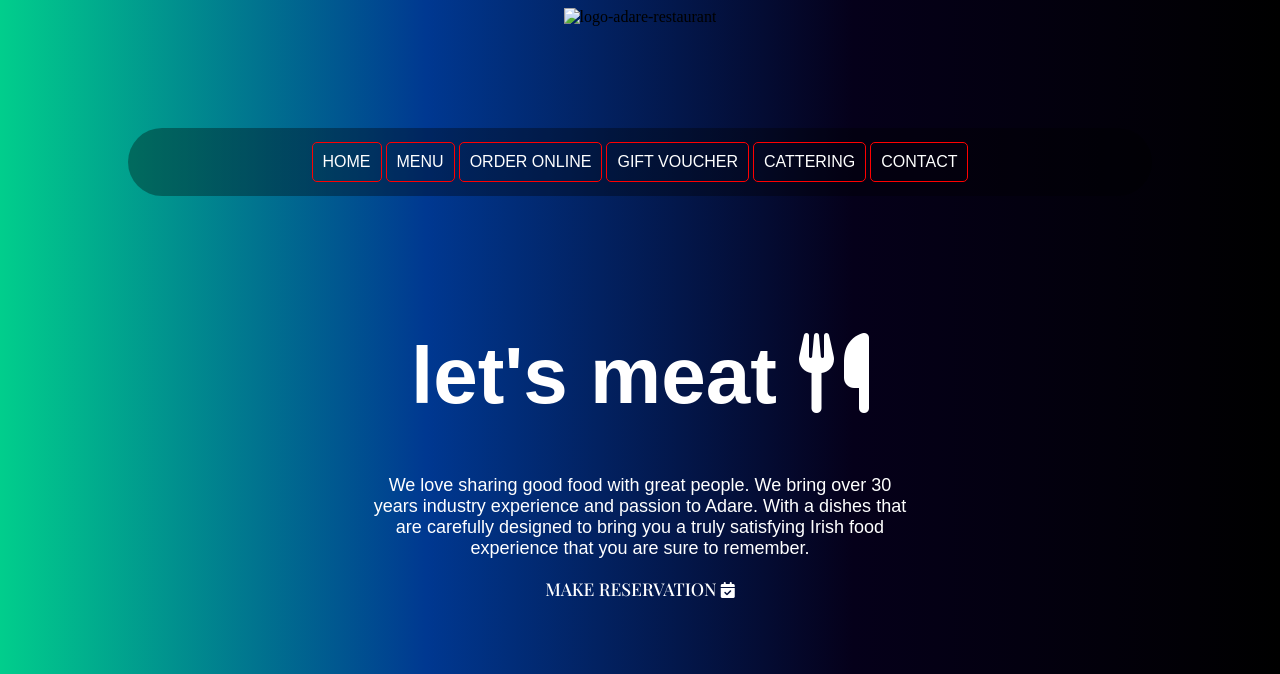
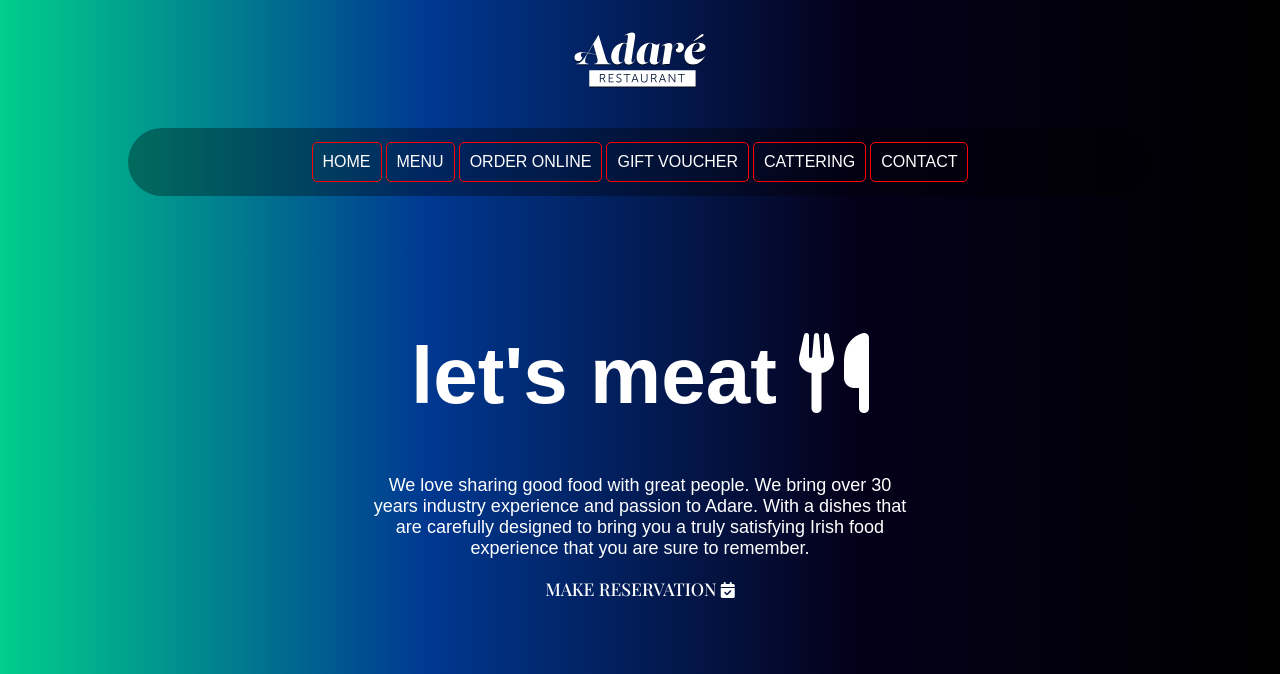
Before and after one commit to AffaqAhmed/RESTRUANT, a plain HTML site: page index.html in a window 1280 px wide. Shown: the top 674 px of the page. Drawn offline with nearby package versions, Linux system fonts and the light colour scheme; grey boxes are pictures that could not be loaded.

Commit message:
Update index.html

```diff
--- a/index.html
+++ b/index.html
@@ -17,7 +17,7 @@
     <div class="container">
 
     <header>
-        <img src="images/logo-adare-restaurant.png" alt="logo-adare-restaurant">
+        <img src="images/3.png" alt="logo-adare-restaurant">
     </header>
 
     <nav>
```
